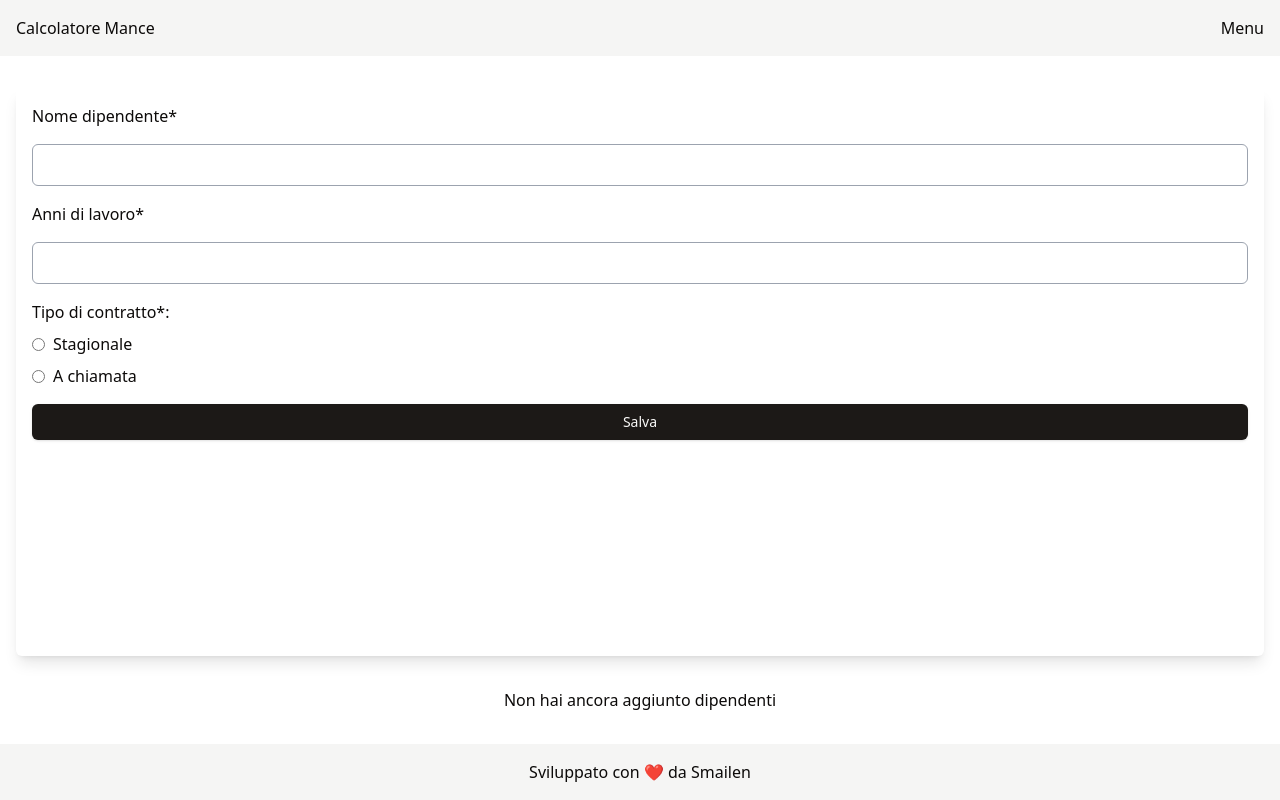
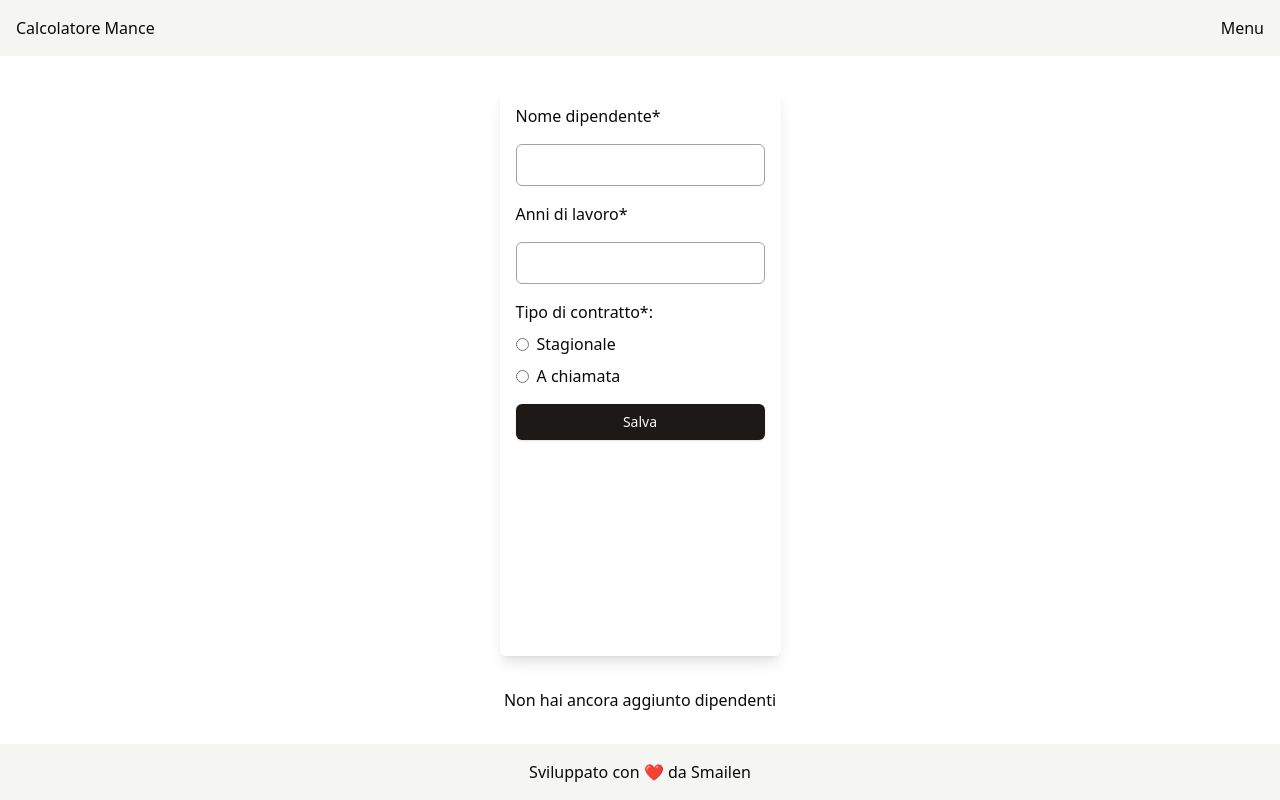
Before and after one commit to Smailen5/calcolatore-mance, a React (Vite) app: page /utenti in a window 1280 px wide. Built offline with nearby package versions, Linux system fonts and the light colour scheme.

Commit message:
refactor: :technologist: importa componente
importa il componente Page nelle pagine per una miglior manutenzione

```diff
--- a/src/pages/HomePage.tsx
+++ b/src/pages/HomePage.tsx
@@ -4,15 +4,17 @@ import FormDividiMancia from "@/components/FormDividiMancia";
 import Navbar from "@/components/Navbar";
 import { useGlobalContext } from "@/utils/context";
 import { useState } from "react";
+import Page from "../components/Page";
 
 const Home = () => {
   const { dataUser } = useGlobalContext();
-  const [manciaTotale, setManciaTotale] = useState(0)
+  const [manciaTotale, setManciaTotale] = useState(0);
 
   return (
     <>
       <Navbar />
-      <main className="flex min-h-[86vh] flex-col items-center justify-center gap-8 px-4 py-8">
+      {/* <main className="flex min-h-[86vh] flex-col items-center justify-center gap-8 px-4 py-8"> */}
+      <Page>
         {!dataUser || dataUser.length === 0 ? (
           <>
             <h1 className="text-center text-3xl font-bold">
@@ -33,7 +35,8 @@ const Home = () => {
         )}
         <FormDividiMancia setManciaTotale={setManciaTotale} />
         <CalcolatoreOre manciaTotale={manciaTotale} />
-      </main>
+      </Page>
+      {/* </main> */}
       <Footer />
     </>
   );
--- a/src/pages/UtentiPage.tsx
+++ b/src/pages/UtentiPage.tsx
@@ -3,16 +3,19 @@ import FormAddUser from "@/components/FormAddUser";
 import Navbar from "@/components/Navbar";
 import UserGrid from "@/components/UserGrid";
 import { useGlobalContext } from "@/utils/context";
+import Page from "../components/Page";
 
 const UtentiPage = () => {
-  const { dataUser } = useGlobalContext()
+  const { dataUser } = useGlobalContext();
   return (
     <>
       <Navbar />
-      <main className="flex min-h-[86vh] flex-col justify-center gap-8 px-4 py-8">
+      {/* <main className="flex min-h-[86vh] flex-col justify-center gap-8 px-4 py-8"> */}
+      <Page>
         <FormAddUser />
         <UserGrid data={dataUser} />
-      </main>
+      </Page>
+      {/* </main> */}
       <Footer />
     </>
   );
```
